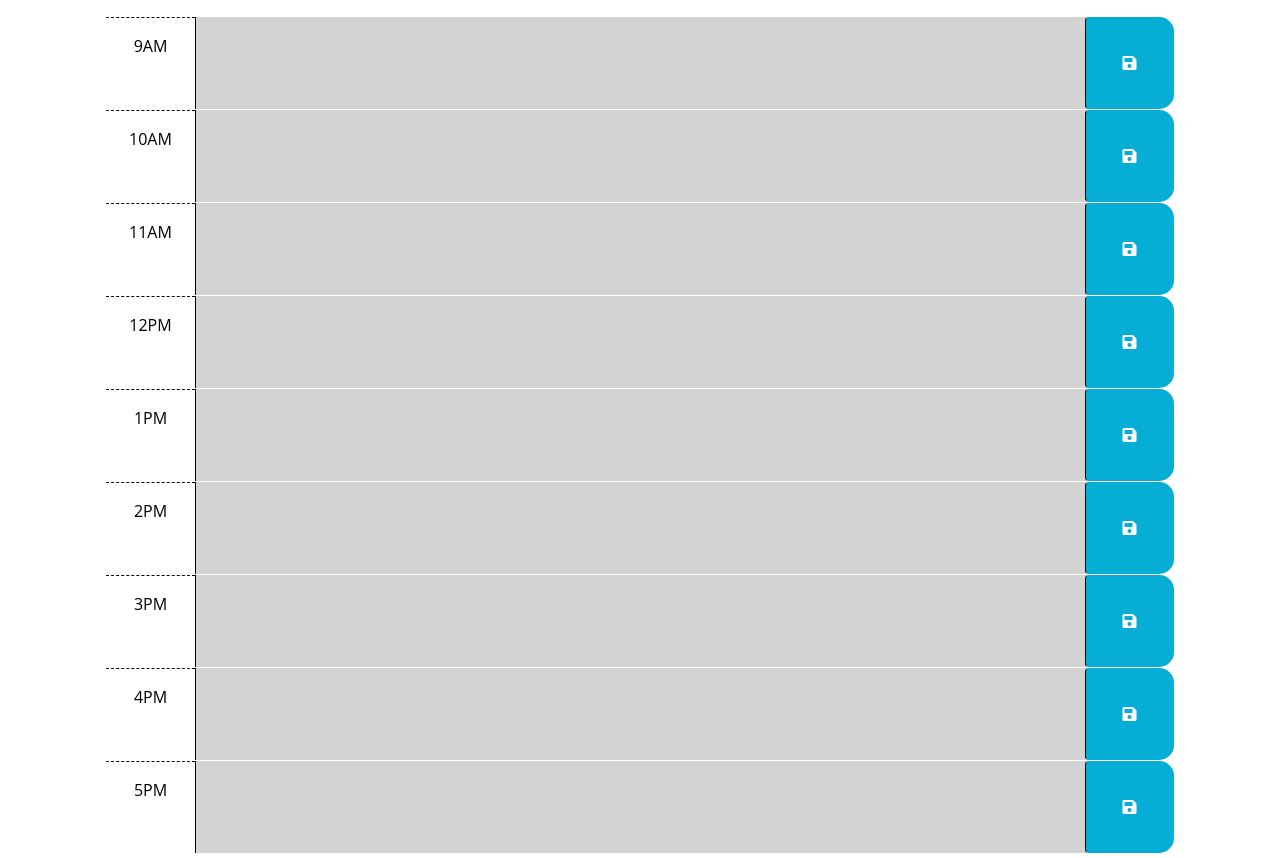
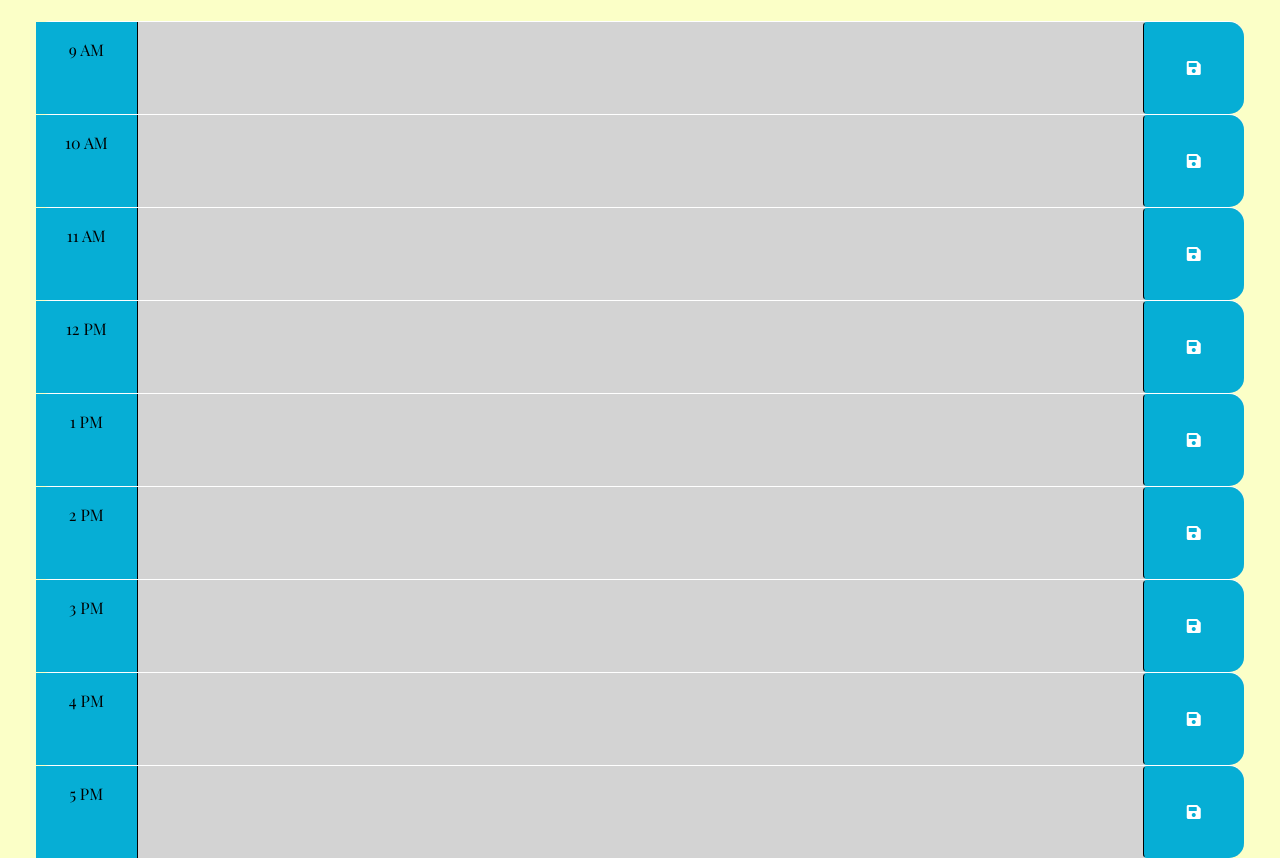
Before and after one commit to gstroup11/work-day-scheduler, a plain HTML site: page index.html in a window 1280 px wide. Shown: the part 281-1139 px from the top of the page. Drawn offline with nearby package versions, Linux system fonts and the light colour scheme.

Commit message:
fully styled the page using bootstrap components and extended css.  Also commented all pages fully.

```diff
--- a/assets/style.css
+++ b/assets/style.css
@@ -1,6 +1,8 @@
+/*Global Selector styling*/
 body {
-  font-family: 'Open Sans', sans-serif;
+  font-family: 'Playfair Display', serif;
   font-size: 16px;
+  background-color: #efff0038;
 }
 
 textarea {
@@ -11,7 +13,9 @@ textarea {
   border-left: 1px solid black;
   padding: 10px;
 }
+/*End Global Secltor styling*/
 
+/*Text boxes styling*/
 .description {
   white-space: pre-wrap;
 }
@@ -25,11 +29,13 @@ textarea {
 }
 
 .hour {
-  background-color: #ffffff;
+  background-color: #06aed5;
   color: #000000;
-  border-top: 1px dashed #000000;
+  border: 1px #000000;
 }
+/*End text boxes styling*/
 
+/*Added classes styling*/
 .past {
   background-color: #d3d3d3;
   color: white;
@@ -44,7 +50,9 @@ textarea {
   background-color: #77dd77;
   color: white;
 }
+/*End added classes styling*/
 
+/*Save Button Styling*/
 .saveBtn {
   border-left: 1px solid black;
   border-top-right-radius: 15px;
@@ -57,7 +65,9 @@ textarea {
   font-size: 20px;
   transition: all 0.3s ease-in-out;
 }
+/*End Save Button styling*/
 
+/*Hidden message styling*/
 .notification {
   display: none;
   padding-bottom: 10px;
@@ -67,3 +77,4 @@ textarea {
 .show {
   display: block;
 }
+/*End hidden message styling*/
--- a/index.html
+++ b/index.html
@@ -5,106 +5,140 @@
   <meta charset="UTF-8" />
   <meta name="viewport" content="width=device-width, initial-scale=1.0" />
   <meta http-equiv="X-UA-Compatible" content="ie=edge" />
+  <!--Bootstrap link-->
   <link href="https://cdn.jsdelivr.net/npm/bootstrap@5.1.3/dist/css/bootstrap.min.css" rel="stylesheet"
     integrity="sha384-1BmE4kWBq78iYhFldvKuhfTAU6auU8tT94WrHftjDbrCEXSU1oBoqyl2QvZ6jIW3" crossorigin="anonymous" />
+  <!--font aweseome link-->
   <link rel="stylesheet" href="https://use.fontawesome.com/releases/v5.8.1/css/all.css"
     integrity="sha384-50oBUHEmvpQ+1lW4y57PTFmhCaXp0ML5d60M1M7uH2+nqUivzIebhndOJK28anvf" crossorigin="anonymous" />
-  <link href="https://fonts.googleapis.com/css2?family=Fira+Sans:wght@400;700&display=swap" rel="stylesheet" />
+  <!--Google Font link-->
+  <link rel="preconnect" href="https://fonts.googleapis.com">
+  <link rel="preconnect" href="https://fonts.gstatic.com" crossorigin>
+  <link href="https://fonts.googleapis.com/css2?family=Playfair+Display&display=swap" rel="stylesheet">
+  <!--CSS Link-->
   <link rel="stylesheet" href="./assets/style.css" />
+  <!--Page title-->
   <title>Work Day Scheduler</title>
 </head>
 
+<!--Start body-->
 <body>
-  <header class="p-5 mb-4">
+  <!--Start top of page heading-->
+  <header class="p-5 mb-4 border-5 border-bottom border-dark text-center">
     <h1 class="display-3">Work Day Scheduler</h1>
     <p class="lead">A simple calendar app for scheduling your work day</p>
     <p id="currentDay" class="lead"></p>
   </header>
+  <!--End top of page heading-->
 
+  <!--start hidden display message-->
   <section class="text-center notification" id="notify">
     Appointment Added to <code>localStorage</code> ✔️
   </section>
+  <!--end hidden display message-->
 
-  <div class="container-lg px-5">
+  <!--start work planner div-->
+  <div class="container-fluid px-5">
+    <!--Start 9am div-->
     <div id="hour-9" class="row time-block ">
-      <div class="col-2 col-md-1 hour text-center py-3">9AM</div>
+      <div class="col-2 col-md-1 hour text-center py-3">9 AM</div>
       <textarea class="col-8 col-md-10 description" rows="3"> </textarea>
       <button class="btn saveBtn col-2 col-md-1" aria-label="save">
         <i class="fas fa-save" aria-hidden="true"></i>
       </button>
     </div>
+    <!--End 9am div-->
 
+    <!--Start 10am div-->
     <div id="hour-10" class="row time-block ">
-      <div class="col-2 col-md-1 hour text-center py-3">10AM</div>
+      <div class="col-2 col-md-1 hour text-center py-3">10 AM</div>
       <textarea class="col-8 col-md-10 description" rows="3"> </textarea>
       <button class="btn saveBtn col-2 col-md-1" aria-label="save">
         <i class="fas fa-save" aria-hidden="true"></i>
       </button>
     </div>
+    <!--End 10am div-->
 
+    <!--Start 11am div-->
     <div id="hour-11" class="row time-block ">
-      <div class="col-2 col-md-1 hour text-center py-3">11AM</div>
+      <div class="col-2 col-md-1 hour text-center py-3">11 AM</div>
       <textarea class="col-8 col-md-10 description" rows="3"> </textarea>
       <button class="btn saveBtn col-2 col-md-1" aria-label="save">
         <i class="fas fa-save" aria-hidden="true"></i>
       </button>
     </div>
+    <!--End 11am div-->
 
+    <!--Start 12pm div-->
     <div id="hour-12" class="row time-block ">
-      <div class="col-2 col-md-1 hour text-center py-3">12PM</div>
+      <div class="col-2 col-md-1 hour text-center py-3">12 PM</div>
       <textarea class="col-8 col-md-10 description" rows="3"> </textarea>
       <button class="btn saveBtn col-2 col-md-1" aria-label="save">
         <i class="fas fa-save" aria-hidden="true"></i>
       </button>
     </div>
+    <!--End 12pm div-->
 
+    <!--Start 1pm div-->
     <div id="hour-13" class="row time-block ">
-      <div class="col-2 col-md-1 hour text-center py-3">1PM</div>
+      <div class="col-2 col-md-1 hour text-center py-3">1 PM</div>
       <textarea class="col-8 col-md-10 description" rows="3"> </textarea>
       <button class="btn saveBtn col-2 col-md-1" aria-label="save">
         <i class="fas fa-save" aria-hidden="true"></i>
       </button>
     </div>
+    <!--End 1pm div-->
 
+    <!--Start 2pm div-->
     <div id="hour-14" class="row time-block ">
-      <div class="col-2 col-md-1 hour text-center py-3">2PM</div>
+      <div class="col-2 col-md-1 hour text-center py-3">2 PM</div>
       <textarea class="col-8 col-md-10 description" rows="3"> </textarea>
       <button class="btn saveBtn col-2 col-md-1" aria-label="save">
         <i class="fas fa-save" aria-hidden="true"></i>
       </button>
     </div>
+    <!--End 2pm div-->
 
+    <!--Start 3pm div-->
     <div id="hour-15" class="row time-block ">
-      <div class="col-2 col-md-1 hour text-center py-3">3PM</div>
+      <div class="col-2 col-md-1 hour text-center py-3">3 PM</div>
       <textarea class="col-8 col-md-10 description" rows="3"> </textarea>
       <button class="btn saveBtn col-2 col-md-1" aria-label="save">
         <i class="fas fa-save" aria-hidden="true"></i>
       </button>
     </div>
+    <!--End 3pm div-->
 
+    <!--Start 4pm div-->
     <div id="hour-16" class="row time-block ">
-      <div class="col-2 col-md-1 hour text-center py-3">4PM</div>
+      <div class="col-2 col-md-1 hour text-center py-3">4 PM</div>
       <textarea class="col-8 col-md-10 description" rows="3"> </textarea>
       <button class="btn saveBtn col-2 col-md-1" aria-label="save">
         <i class="fas fa-save" aria-hidden="true"></i>
       </button>
     </div>
+    <!--End 4pm div-->
 
+    <!--Start 5pm div-->
     <div id="hour-17" class="row time-block ">
-      <div class="col-2 col-md-1 hour text-center py-3">5PM</div>
+      <div class="col-2 col-md-1 hour text-center py-3">5 PM</div>
       <textarea class="col-8 col-md-10 description" rows="3"> </textarea>
       <button class="btn saveBtn col-2 col-md-1" aria-label="save">
         <i class="fas fa-save" aria-hidden="true"></i>
       </button>
     </div>
+    <!--End 5pm div-->
   </div>
+  <!--End work planner div-->
 
+  <!--Jquery Library Link-->
   <script src="https://cdnjs.cloudflare.com/ajax/libs/jquery/3.2.1/jquery.min.js"></script>
+  <!--dayjs link-->
   <script src="https://cdn.jsdelivr.net/npm/dayjs@1.11.3/dayjs.min.js"
     integrity="sha256-iu/zLUB+QgISXBLCW/mcDi/rnf4m4uEDO0wauy76x7U=" crossorigin="anonymous"></script>
-
+    <!--Script.js link-->
   <script src="./assets/script.js"></script>
 
 </body>
-
+<!--End body-->
 </html>
```
